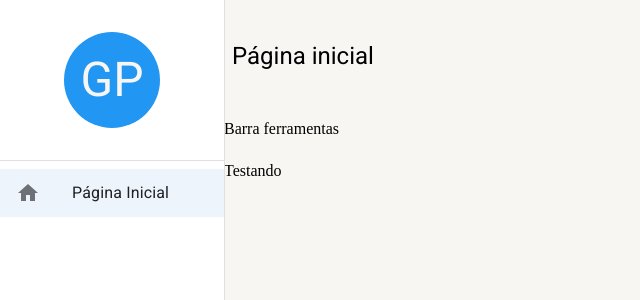
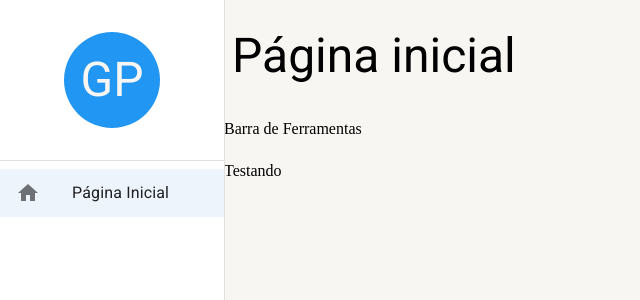
Before and after one commit to GabisPapin/dashboard, a React (Create React App) app: page /pagina-inicial in a window 1280 px wide. Shown: the top 300 px of the page, without its empty margins (0-640 px from the left). Built offline with nearby package versions, Linux system fonts and the light colour scheme.

Commit message:
feat: reponsivo
adicionando resposividade á página inicial

```diff
--- a/src/pages/dashboard/ Dashboard.tsx
+++ b/src/pages/dashboard/ Dashboard.tsx
@@ -2,7 +2,7 @@
 
 export const Dashboard = () => {
   return (
-    <LayoutBaseDePagina title={'Página inicial'}>
+    <LayoutBaseDePagina title={'Página inicial'} barraDeFerramentas={<>Barra de Ferramentas</>}>
       <p>Testando</p>
     </LayoutBaseDePagina>
   );
--- a/src/shared/layouts/LayoutBaseDePagina.tsx
+++ b/src/shared/layouts/LayoutBaseDePagina.tsx
@@ -1,3 +1,4 @@
+import { ReactNode } from 'react';
 import { Icon, IconButton, Typography, useMediaQuery, useTheme } from '@mui/material';
 import { Box } from '@mui/system';
 import { useDrawerContext } from '../contexts';
@@ -5,32 +6,40 @@
 interface ILayoutBaseDePaginaProps {
   children: JSX.Element;
   title: string;
+  barraDeFerramentas?: ReactNode;
 }
 
-export const LayoutBaseDePagina = ({ children, title }: ILayoutBaseDePaginaProps) => {
+export const LayoutBaseDePagina = ({ children, title, barraDeFerramentas }: ILayoutBaseDePaginaProps) => {
   const theme = useTheme();
   const smDown = useMediaQuery(theme.breakpoints.down('sm'));
+  const mdDown = useMediaQuery(theme.breakpoints.down('md'));
 
   const { toggleDrawerOpen } = useDrawerContext();
 
   return(
     <Box height="100%" display="flex" flexDirection="column" gap={1}>
-      <Box padding={1} display="flex" alignItems="center" height={theme.spacing(12)} gap={1}>
+      <Box padding={1} display="flex" alignItems="center" gap={1} height={theme.spacing(smDown ? 6 : mdDown ? 8 : 12)}>
         {smDown && (
           <IconButton onClick={toggleDrawerOpen}>
             <Icon>menu</Icon>
           </IconButton>)}
 
-        <Typography variant="h5">
+        <Typography
+          overflow="hidden"
+          whiteSpace="nowrap"
+          textOverflow="ellipsis"
+          variant={smDown ? 'h5' : mdDown ? 'h4' : 'h3'}
+        >
           {title}
         </Typography>
       </Box>
 
-      <Box>
-        Barra ferramentas
-      </Box>
+      {barraDeFerramentas && (
+        <Box>
+          {barraDeFerramentas}
+        </Box>)}
 
-      <Box>
+      <Box flex={1} overflow="auto">
         {children}
       </Box>
     </Box>
```
